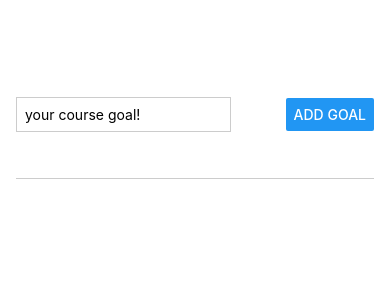
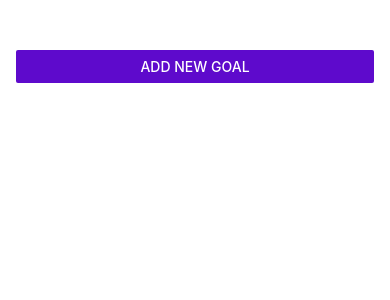
Before and after one commit to banggeunho/React-Native-Study, a React Native app: screen / in a window 390 px wide. Shown: the top 300 px of the page. Built offline with nearby package versions, Linux system fonts and the light colour scheme.

Commit message:
feat: modal 추가 및 상태 설정

```diff
--- a/App.js
+++ b/App.js
@@ -1,11 +1,15 @@
-import {FlatList, StyleSheet, View} from 'react-native';
+import {Button, FlatList, StyleSheet, View} from 'react-native';
 import {useState} from "react";
 import GoalItem from "./components/GoalItem";
 import GoalInput from "./components/GoalInput";
 
 export default function App() {
+    const [modalIsVisible, setModalIsVisible] = useState(false);
+    const [courseGoals, setCourseGoals] = useState([]);
 
-    const [courseGoals, setCourseGoals] = useState([]);
+    function startAddGoalHandler() {
+        setModalIsVisible(true);
+    }
 
     function addGoalHandler(enteredGoalText) {
         setCourseGoals((currentCourseGoals) => [
@@ -22,7 +26,8 @@ export default function App() {
 
     return (
         <View style={styles.appContainer}>
-            <GoalInput onAddGoal={addGoalHandler}/>
+            <Button title={"Add New Goal"} color={"#5e0acc"} onPress={startAddGoalHandler}/>
+            <GoalInput visible={modalIsVisible} onAddGoal={addGoalHandler}/>
             <View style={styles.goalsContainer}>
                 <FlatList
                     data={courseGoals}
--- a/components/GoalInput.js
+++ b/components/GoalInput.js
@@ -1,5 +1,5 @@
 import React, {useState} from 'react';
-import {Button, StyleSheet, TextInput, View} from 'react-native';
+import {Button, Modal, StyleSheet, TextInput, View} from 'react-native';
 
 const GoalInput = (props) => {
     const [enteredGoalText, setEnteredGoalText] = useState("");
@@ -14,6 +14,7 @@ const GoalInput = (props) => {
     }
 
     return (
+        <Modal visible={props.visible} animationType="slide">
             <View style={styles.inputContainer}>
                 <TextInput style={styles.textInput}
                            placeholder={"your course goal!"}
@@ -23,6 +24,7 @@ const GoalInput = (props) => {
                 <Button title="Add Goal"
                         onPress={addGoalHandler}/>
             </View>
+        </Modal>
     );
 }
 
```
Lines whose indentation alone changed are shown as unchanged.
